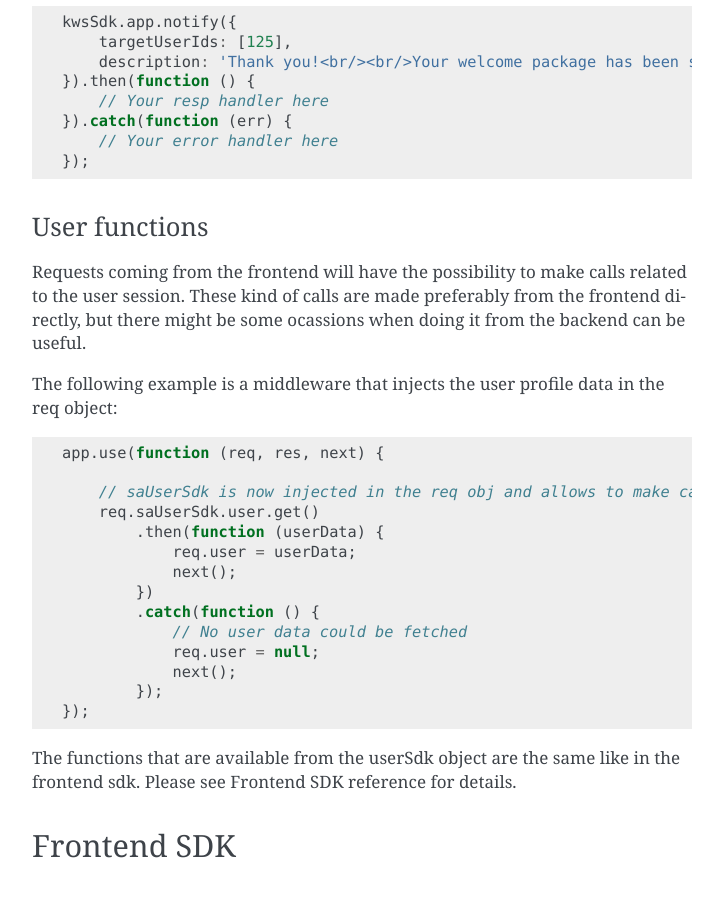
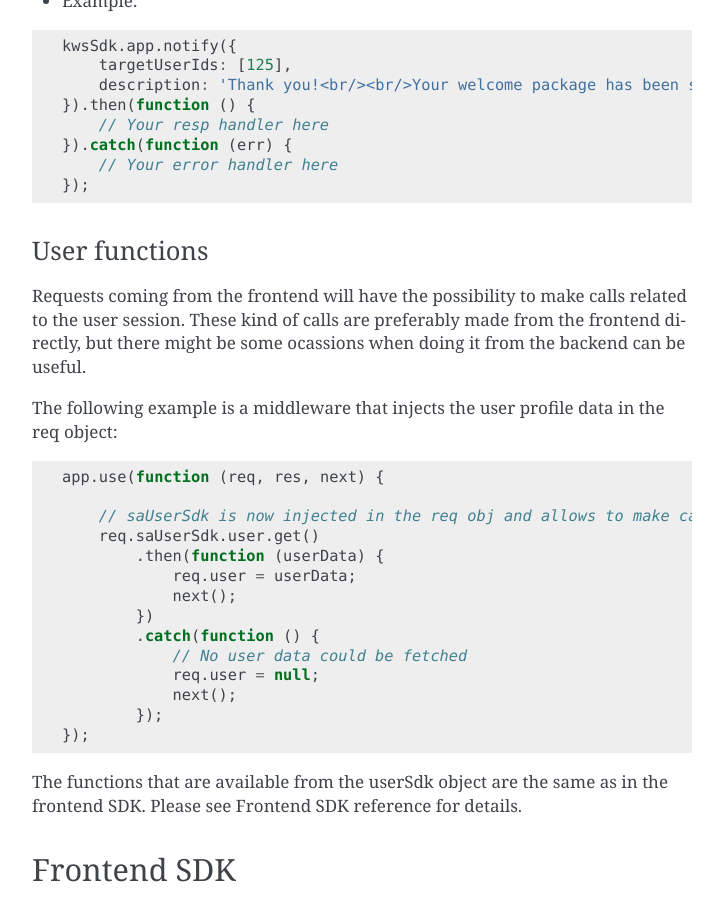
Before and after one commit to sophiehart/sa-kws-docs, a Sphinx documentation site: the page built from source/05-reference.rst, in a window 1280 px wide and 900 px high, scrolled down 2214 px. Shown: the whole window, without its empty margins (388-1111 px from the left). Built offline with Sphinx 7.4.7, drawn with Linux system fonts in a browser that asks for light colours; some of the changed text lies outside the part shown.

Commit message:
Update 05-reference.rst

```diff
--- a/source/05-reference.rst
+++ b/source/05-reference.rst
@@ -126,7 +126,7 @@
 User functions
 ---------------
 
-Requests coming from the frontend will have the possibility to make calls related to the user session. These kind of calls are made preferably from the frontend directly, but there might be some ocassions when doing it from the backend can be useful.
+Requests coming from the frontend will have the possibility to make calls related to the user session. These kind of calls are preferably made from the frontend directly, but there might be some ocassions when doing it from the backend can be useful.
 
 The following example is a middleware that injects the user profile data in the req object:
 
@@ -147,7 +147,7 @@
             });
     });
 
-The functions that are available from the userSdk object are the same like in the frontend sdk. Please see Frontend SDK reference for details.
+The functions that are available from the userSdk object are the same as in the frontend SDK. Please see Frontend SDK reference for details.
 
 
 Frontend SDK
@@ -289,7 +289,7 @@
             // Your error handler here
         });
 
-Update user profile
+Update User Profile
 --------------------
 
 This function allows apps to update the application profile of the user (excluding the display name, which is inmutable)
@@ -408,7 +408,7 @@
         // Your error handler here
     });
 
-Invite a friend
+Invite a Friend
 ----------------
 
 This function allows a user to invite a friend to the app by providing their email. The user making the invite will get rewarded with points when the new user joins the app.
```
Also changed, not shown: other parts of source/05-reference.rst (+16 -16 lines).
